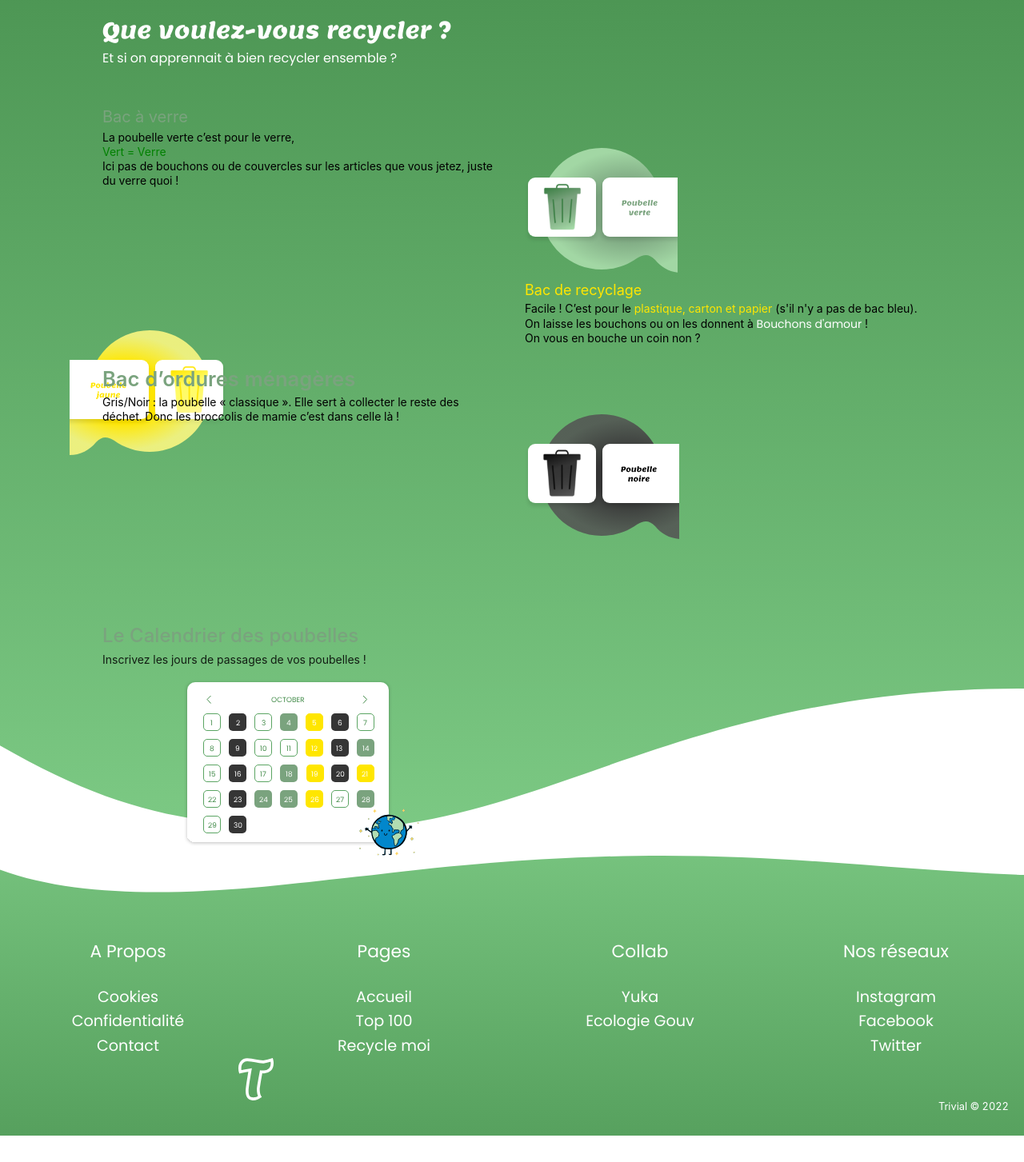
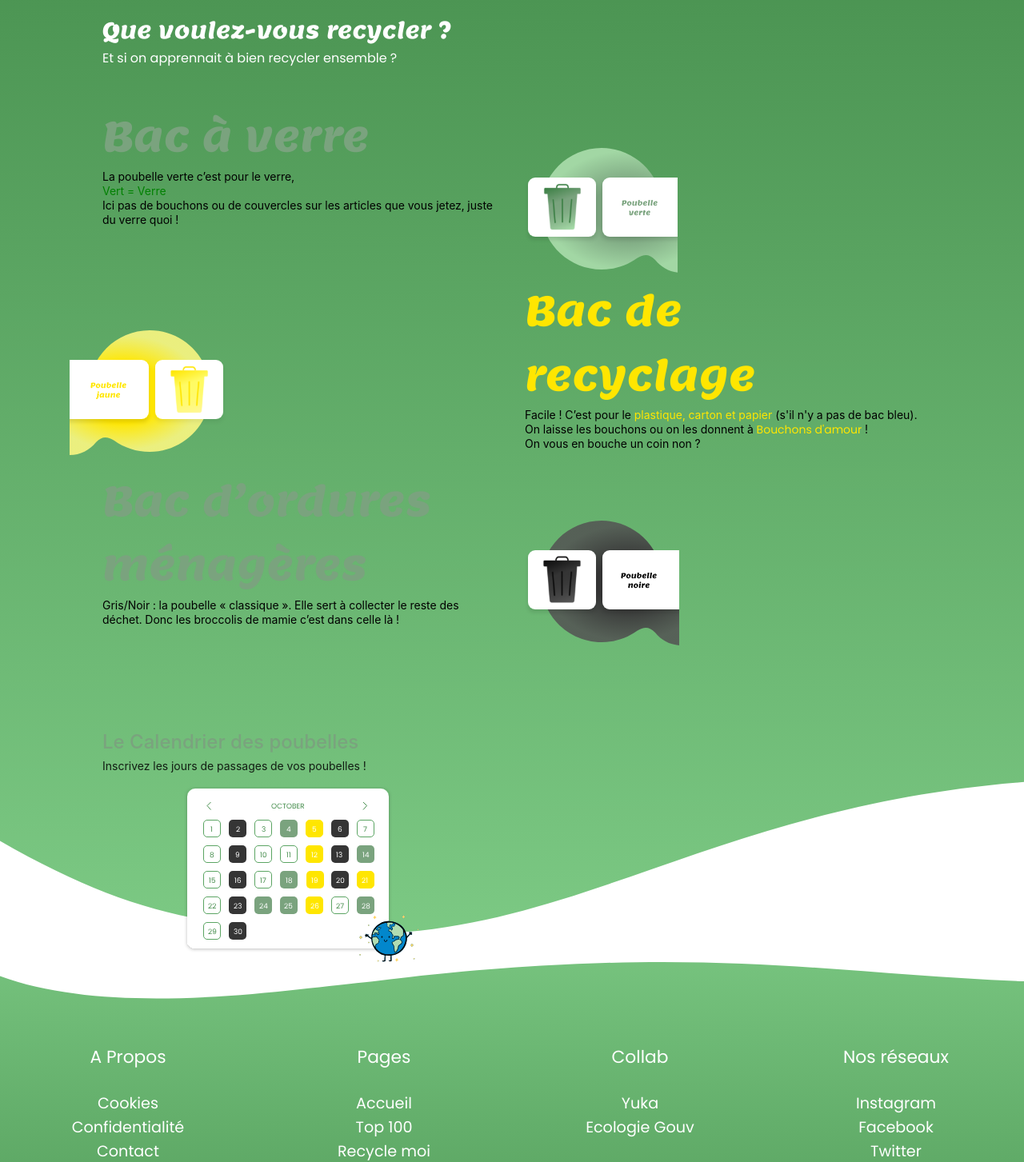
Before and after one commit to rob1-alt/trivialfrontend, a Next.js app: page /cycling in a window 1280 px wide. Shown: the part 240-1693 px from the top of the page at 80% size. Before the commit the page ends 1660 px from the top, so only its background shows below. Built offline with nearby package versions, Linux system fonts and the light colour scheme.

Commit message:
changerpage brunks et lien footer

```diff
--- a/components/Footer.js
+++ b/components/Footer.js
@@ -1,6 +1,7 @@
 import React from 'react'
 import 'antd/dist/antd.css';
 import { Row, Col } from 'antd';
+import Link from 'next/link'
 
 function Footer(){
     return(
@@ -21,18 +22,18 @@ function Footer(){
                         <li>Contact</li>
                     </Col>
                     <Col span={6}>
-                        <li><a href="/">Accueil</a></li>
-                        <li><a href="/ranking">Top 100</a></li>
-                        <li><a href="/cycling">Recycle moi</a></li>
+                        <li><Link href="/">Accueil</Link></li>
+                        <li><Link href="/ranking">Top 100</Link></li>
+                        <li><Link href="/cycling">Recycle moi</Link></li>
                     </Col>
                     <Col span={6}>
-                        <li><a href="https://yuka.io/">Yuka</a></li>
-                        <li><a href="https://www.ecologie.gouv.fr/">Ecologie Gouv</a></li>
+                        <li><Link href="https://yuka.io/">Yuka</Link></li>
+                        <li><Link href="https://www.ecologie.gouv.fr/">Ecologie Gouv</Link></li>
                     </Col>
                     <Col span={6}>
-                        <li><a href="/">Instagram</a></li>
-                        <li><a href="/">Facebook</a></li>
-                        <li><a href="/">Twitter</a></li>
+                        <li>Instagram</li>
+                        <li>Facebook</li>
+                        <li>Twitter</li>
                     </Col>
                  </Row>
 
--- a/components/cycling.css
+++ b/components/cycling.css
@@ -8,6 +8,8 @@
     padding-top: 20%;
     padding-left: 10%;
     padding-right: 10%;
+
+
 }
 
 @media screen and (max-width:767px) {
@@ -40,8 +42,8 @@ padding-top: 20px;
 
 .infoTitle{
     color : #7AA37E;
-    font-family: 'Poppins',300,sans-serif;
-    font-size: 20px;
+    font-family: 'Lemon', cursive;
+    font-size: 4vw;
 }
 
 .Green{
@@ -53,6 +55,11 @@ color: green;
     font-size: 14px;
     line-height: 130%;
 
+}
+
+
+.infoP a {
+    color:#FFE600;
 }
 
 .background1{
@@ -73,8 +80,8 @@ color: green;
 
 .infoBac{
     color: #FFE600;
-    font-family: 'Poppins',300,sans-serif;
-    font-size: 18px;
+    font-family: 'Lemon', cursive;
+    font-size: 4vw;
 }
 
 .Yellow{
@@ -85,6 +92,13 @@ color: green;
 
 .background3{
     margin-top: 5vw;
+}
+
+.infoOrdure{
+    color : #7AA37E;
+    font-size: 4vw;
+    font-family: 'Lemon', cursive;
+
 }
 
 .info3{
--- a/pages/cycling.js
+++ b/pages/cycling.js
@@ -31,7 +31,7 @@ function Cycling(){
                 </Col>
                   {/*  3   */}
                 <Col className="infoCycling3" span={12}>
-                    <span className='info3'>Bac d’ordures ménagères</span>
+                    <span className='infoOrdure'>Bac d’ordures ménagères</span>
                     <p className='infoP'>Gris/Noir : la poubelle « classique ». Elle sert à collecter le reste des déchet. Donc les broccolis de mamie c’est dans celle là !</p>
                 </Col>
                 <Col span={12}><img className="background3" src="/img/background3.svg"></img> </Col>
--- a/pages/produit.js
+++ b/pages/produit.js
@@ -1,4 +1,5 @@
 import React from 'react'
+import Link from 'next/link'
 // import 'antd/dist/antd.css';
 
 function Produit(){
@@ -60,9 +61,9 @@ function Produit(){
                         </tr>
                     </tbody>
                 </table>
-                <a href ="/cycling">
+                <Link href ="/cycling">
                     <button className='learn_more'>En savoir plus</button>
-                </a>
+                </Link>
             </div>
             <div className='spacing'></div>
         </div>
```
